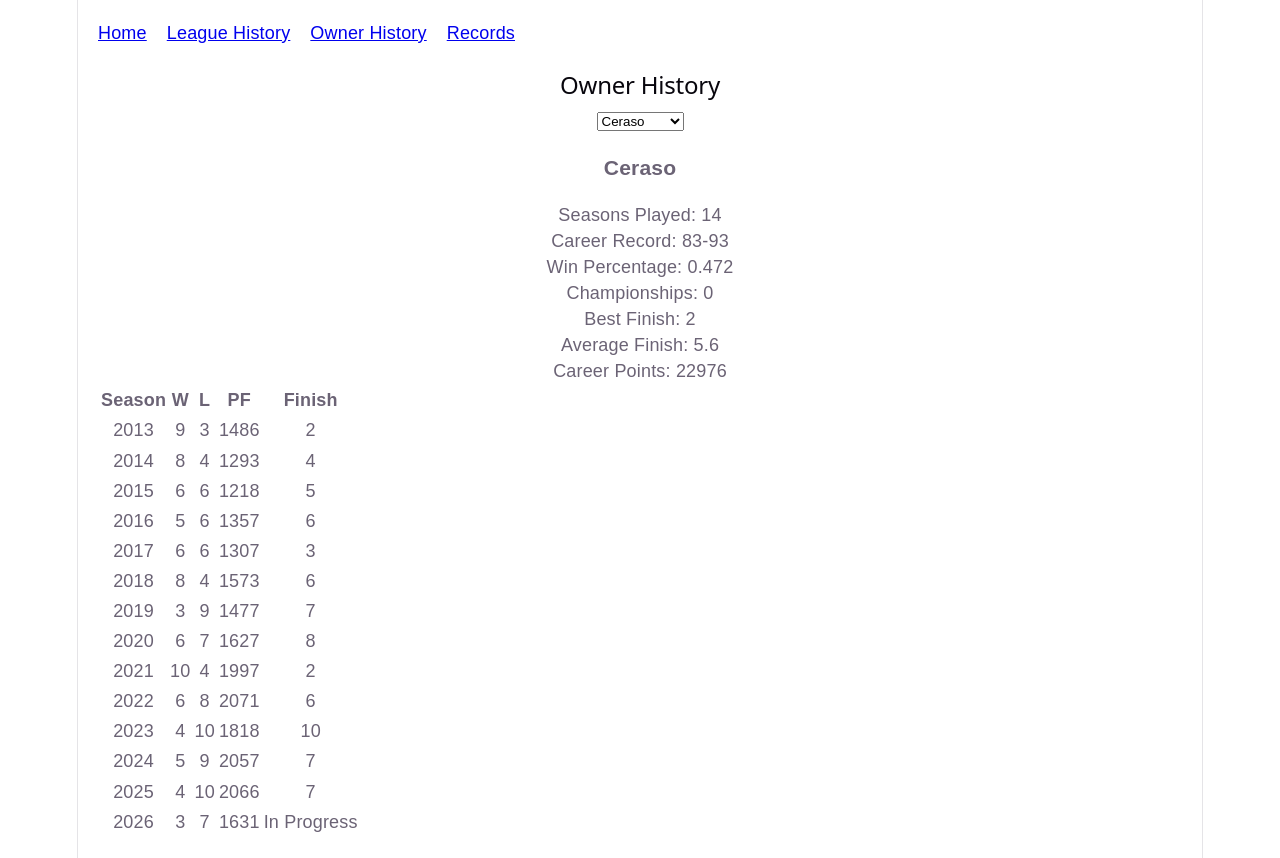
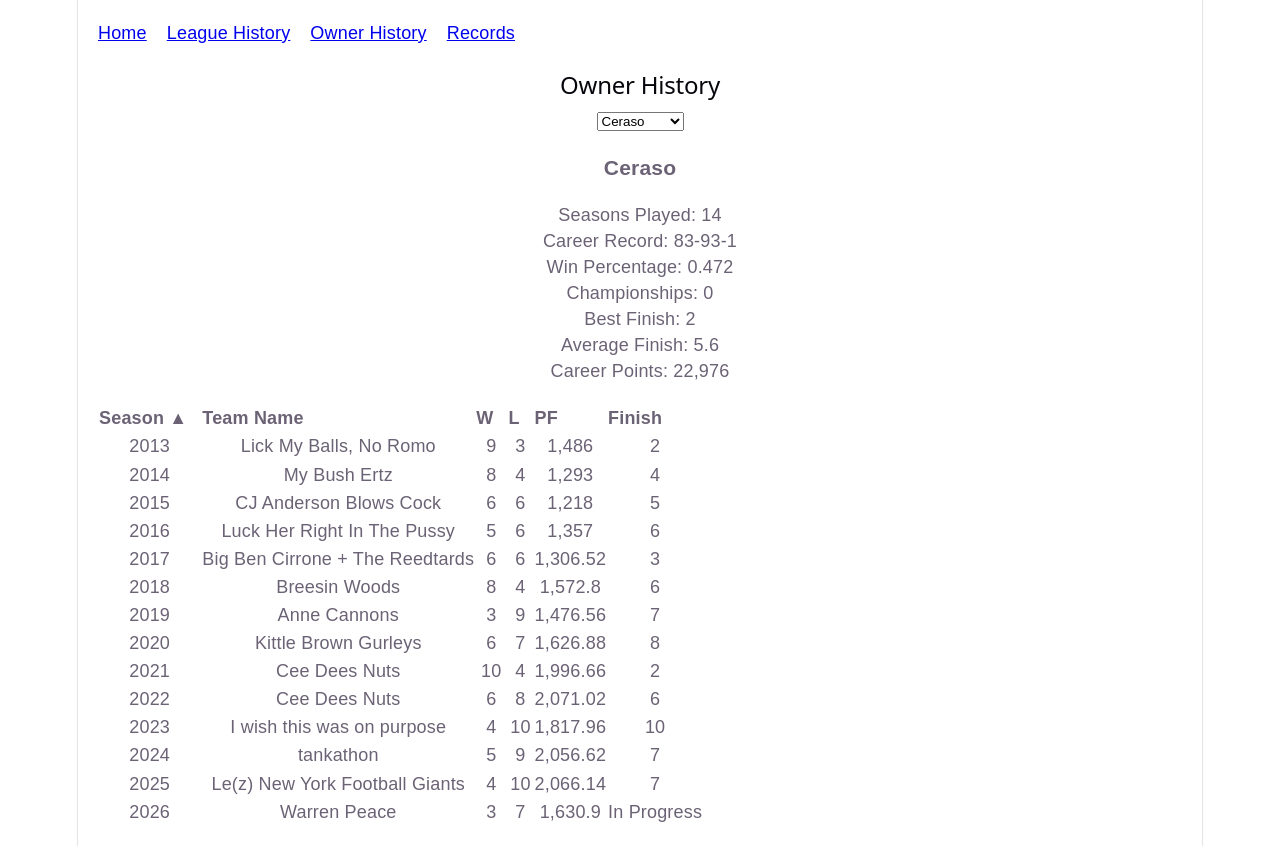
Before and after one commit to njc33/naffl, a React (Vite) app: page /owners in a window 1280 px wide. Built offline with nearby package versions, Linux system fonts and the light colour scheme.

Commit message:
Combine owner history and add team names

```diff
--- a/src/pages/OwnerHistory.jsx
+++ b/src/pages/OwnerHistory.jsx
@@ -2,55 +2,132 @@ import { useEffect, useState } from "react";
 
 function OwnerHistory() {
   const [teams, setTeams] = useState([]);
-  const [owner, setOwner] = useState("Ceraso");
-
-  const [sortField, setSortField] =
-    useState("season");
-
-  const [sortDirection, setSortDirection] =
-    useState("asc");
+  const [ownerKey, setOwnerKey] = useState("ceraso");
+  const [sortField, setSortField] = useState("season");
+  const [sortDirection, setSortDirection] = useState("asc");
 
   useEffect(() => {
     fetch("/data/team-seasons.json")
-      .then((response) => response.json())
+      .then((response) => {
+        if (!response.ok) {
+          throw new Error(
+            "Could not load team-seasons.json"
+          );
+        }
+
+        return response.json();
+      })
       .then((data) => {
         setTeams(data);
+      })
+      .catch((error) => {
+        console.error(error);
       });
   }, []);
 
-  const owners = [...new Set(
-    teams.map((team) => team.ownerLast)
-  )].sort();
+  const normalizeOwnerKey = (ownerLast) =>
+    String(ownerLast)
+      .trim()
+      .toLocaleLowerCase();
+
+  const ownerMap = new Map();
+
+  teams.forEach((team) => {
+    const key = normalizeOwnerKey(
+      team.ownerLast
+    );
+
+    if (!ownerMap.has(key)) {
+      ownerMap.set(key, {
+        key,
+        displayName:
+          key === "falaras"
+            ? "Falaras"
+            : String(team.ownerLast).trim(),
+      });
+    }
+  });
+
+  const owners = Array.from(
+    ownerMap.values()
+  ).sort((a, b) =>
+    a.displayName.localeCompare(
+      b.displayName
+    )
+  );
 
   const ownerTeams = teams.filter(
-    (team) => team.ownerLast === owner
+    (team) =>
+      normalizeOwnerKey(
+        team.ownerLast
+      ) === ownerKey
   );
 
+  const selectedOwner =
+    ownerMap.get(ownerKey);
+
+  const ownerName =
+    selectedOwner?.displayName ??
+    ownerKey;
+
   const totalWins = ownerTeams.reduce(
-    (sum, season) => sum + season.wins,
+    (sum, season) =>
+      sum + Number(season.wins || 0),
     0
   );
 
-  const totalLosses = ownerTeams.reduce(
-    (sum, season) => sum + season.losses,
+  const totalLosses =
+    ownerTeams.reduce(
+      (sum, season) =>
+        sum +
+        Number(season.losses || 0),
+      0
+    );
+
+  const totalTies = ownerTeams.reduce(
+    (sum, season) =>
+      sum + Number(season.ties || 0),
     0
   );
 
-  const totalPoints = ownerTeams.reduce(
-    (sum, season) => sum + season.pointsFor,
-    0
-  );
+  const totalPoints =
+    ownerTeams.reduce(
+      (sum, season) =>
+        sum +
+        Number(
+          season.pointsFor || 0
+        ),
+      0
+    );
 
-  const seasonsPlayed = ownerTeams.length;
+  const seasonsPlayed =
+    ownerTeams.length;
+
+  const gamesPlayed =
+    totalWins +
+    totalLosses +
+    totalTies;
 
   const winPct =
-    totalWins + totalLosses > 0
-      ? totalWins / (totalWins + totalLosses)
+    gamesPlayed > 0
+      ? (
+          totalWins +
+          totalTies * 0.5
+        ) / gamesPlayed
       : 0;
 
-  const validFinishes = ownerTeams
-    .filter((team) => team.finalStanding > 0)
-    .map((team) => Number(team.finalStanding));
+  const validFinishes =
+    ownerTeams
+      .map((team) =>
+        Number(
+          team.finalStanding
+        )
+      )
+      .filter(
+        (finish) =>
+          Number.isFinite(finish) &&
+          finish > 0
+      );
 
   const championships =
     validFinishes.filter(
@@ -59,165 +136,267 @@ function OwnerHistory() {
 
   const bestFinish =
     validFinishes.length > 0
-      ? Math.min(...validFinishes)
+      ? Math.min(
+          ...validFinishes
+        )
       : "N/A";
 
   const averageFinish =
     validFinishes.length > 0
       ? validFinishes.reduce(
-          (sum, finish) => sum + finish,
+          (sum, finish) =>
+            sum + finish,
           0
-        ) / validFinishes.length
+        ) /
+        validFinishes.length
       : 0;
 
   const handleSort = (field) => {
     if (field === sortField) {
       setSortDirection(
-        sortDirection === "asc"
+        (currentDirection) =>
+          currentDirection === "asc"
+            ? "desc"
+            : "asc"
+      );
+    } else {
+      setSortField(field);
+
+      const descendingFields = [
+        "wins",
+        "losses",
+        "pointsFor",
+      ];
+
+      setSortDirection(
+        descendingFields.includes(
+          field
+        )
           ? "desc"
           : "asc"
       );
-    } else {
-      setSortField(field);
-      setSortDirection("asc");
     }
   };
 
-  const sortedOwnerTeams = [...ownerTeams].sort(
-    (a, b) => {
-      const aValue = a[sortField];
-      const bValue = b[sortField];
+  const compareValues = (
+    valueA,
+    valueB
+  ) => {
+    if (
+      typeof valueA === "string" ||
+      typeof valueB === "string"
+    ) {
+      return String(
+        valueA ?? ""
+      ).localeCompare(
+        String(valueB ?? ""),
+        undefined,
+        {
+          sensitivity: "base",
+        }
+      );
+    }
 
-      if (sortDirection === "asc") {
-        if (aValue > bValue) return 1;
-        if (aValue < bValue) return -1;
-        return 0;
-      }
+    return (
+      Number(valueA || 0) -
+      Number(valueB || 0)
+    );
+  };
 
-      if (aValue < bValue) return 1;
-      if (aValue > bValue) return -1;
-      return 0;
+  const sortedOwnerTeams = [
+    ...ownerTeams,
+  ].sort((teamA, teamB) => {
+    const comparison =
+      compareValues(
+        teamA[sortField],
+        teamB[sortField]
+      );
+
+    return sortDirection === "asc"
+      ? comparison
+      : -comparison;
+  });
+
+  const sortIndicator = (field) => {
+    if (sortField !== field) {
+      return "";
     }
-  );
+
+    return sortDirection === "asc"
+      ? " ▲"
+      : " ▼";
+  };
+
+  const sortableHeaderStyle = {
+    cursor: "pointer",
+    userSelect: "none",
+    paddingRight: "14px",
+    textAlign: "left",
+  };
 
   return (
     <div>
       <h2>Owner History</h2>
 
       <select
-        value={owner}
-        onChange={(e) =>
-          setOwner(e.target.value)
+        value={ownerKey}
+        onChange={(event) =>
+          setOwnerKey(
+            event.target.value
+          )
         }
       >
-        {owners.map((ownerName) => (
+        {owners.map((owner) => (
           <option
-            key={ownerName}
-            value={ownerName}
+            key={owner.key}
+            value={owner.key}
           >
-            {ownerName}
+            {owner.displayName}
           </option>
         ))}
       </select>
 
-      <h3>{owner}</h3>
+      <h3>{ownerName}</h3>
 
       <p>
-        Seasons Played: {seasonsPlayed}
+        Seasons Played:{" "}
+        {seasonsPlayed}
       </p>
 
       <p>
-        Career Record:
-        {" "}
+        Career Record:{" "}
         {totalWins}-{totalLosses}
+        {totalTies > 0
+          ? `-${totalTies}`
+          : ""}
       </p>
 
       <p>
-        Win Percentage:
-        {" "}
+        Win Percentage:{" "}
         {winPct.toFixed(3)}
       </p>
 
       <p>
-        Championships:
-        {" "}
+        Championships:{" "}
         {championships}
       </p>
 
       <p>
-        Best Finish:
-        {" "}
+        Best Finish:{" "}
         {bestFinish}
       </p>
 
       <p>
-        Average Finish:
-        {" "}
+        Average Finish:{" "}
         {averageFinish.toFixed(1)}
       </p>
 
       <p>
-        Career Points:
-        {" "}
-        {Math.round(totalPoints)}
+        Career Points:{" "}
+        {Math.round(
+          totalPoints
+        ).toLocaleString()}
       </p>
 
-      <table>
+      <table
+        style={{
+          marginTop: "20px",
+          borderCollapse:
+            "collapse",
+        }}
+      >
         <thead>
           <tr>
             <th
               onClick={() =>
                 handleSort("season")
               }
-              style={{
-                cursor: "pointer",
-              }}
+              style={
+                sortableHeaderStyle
+              }
             >
               Season
+              {sortIndicator(
+                "season"
+              )}
+            </th>
+
+            <th
+              onClick={() =>
+                handleSort(
+                  "teamName"
+                )
+              }
+              style={
+                sortableHeaderStyle
+              }
+            >
+              Team Name
+              {sortIndicator(
+                "teamName"
+              )}
             </th>
 
             <th
               onClick={() =>
                 handleSort("wins")
               }
-              style={{
-                cursor: "pointer",
-              }}
+              style={
+                sortableHeaderStyle
+              }
             >
               W
+              {sortIndicator(
+                "wins"
+              )}
             </th>
 
             <th
               onClick={() =>
-                handleSort("losses")
+                handleSort(
+                  "losses"
+                )
               }
-              style={{
-                cursor: "pointer",
-              }}
+              style={
+                sortableHeaderStyle
+              }
             >
               L
+              {sortIndicator(
+                "losses"
+              )}
             </th>
 
             <th
               onClick={() =>
-                handleSort("pointsFor")
+                handleSort(
+                  "pointsFor"
+                )
               }
-              style={{
-                cursor: "pointer",
-              }}
+              style={
+                sortableHeaderStyle
+              }
             >
               PF
+              {sortIndicator(
+                "pointsFor"
+              )}
             </th>
 
             <th
               onClick={() =>
-                handleSort("finalStanding")
+                handleSort(
+                  "finalStanding"
+                )
               }
-              style={{
-                cursor: "pointer",
-              }}
+              style={
+                sortableHeaderStyle
+              }
             >
               Finish
+              {sortIndicator(
+                "finalStanding"
+              )}
             </th>
           </tr>
         </thead>
@@ -226,10 +405,16 @@ function OwnerHistory() {
           {sortedOwnerTeams.map(
             (season) => (
               <tr
-                key={`${season.ownerLast}-${season.season}`}
+                key={`${normalizeOwnerKey(
+                  season.ownerLast
+                )}-${season.season}`}
               >
                 <td>
                   {season.season}
+                </td>
+
+                <td>
+                  {season.teamName}
                 </td>
 
                 <td>
@@ -241,14 +426,20 @@ function OwnerHistory() {
                 </td>
 
                 <td>
-                  {Math.round(
+                  {Number(
                     season.pointsFor
+                  ).toLocaleString(
+                    undefined,
+                    {
+                      maximumFractionDigits: 2,
+                    }
                   )}
                 </td>
 
                 <td>
-                  {season.finalStanding ===
-                  0
+                  {Number(
+                    season.finalStanding
+                  ) === 0
                     ? "In Progress"
                     : season.finalStanding}
                 </td>
```
